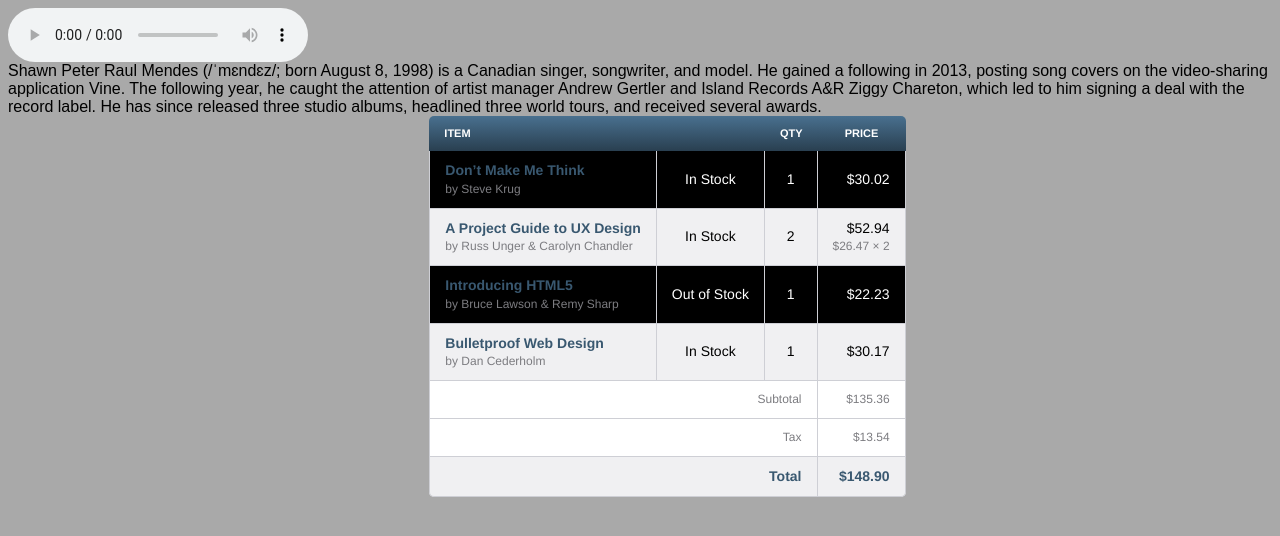
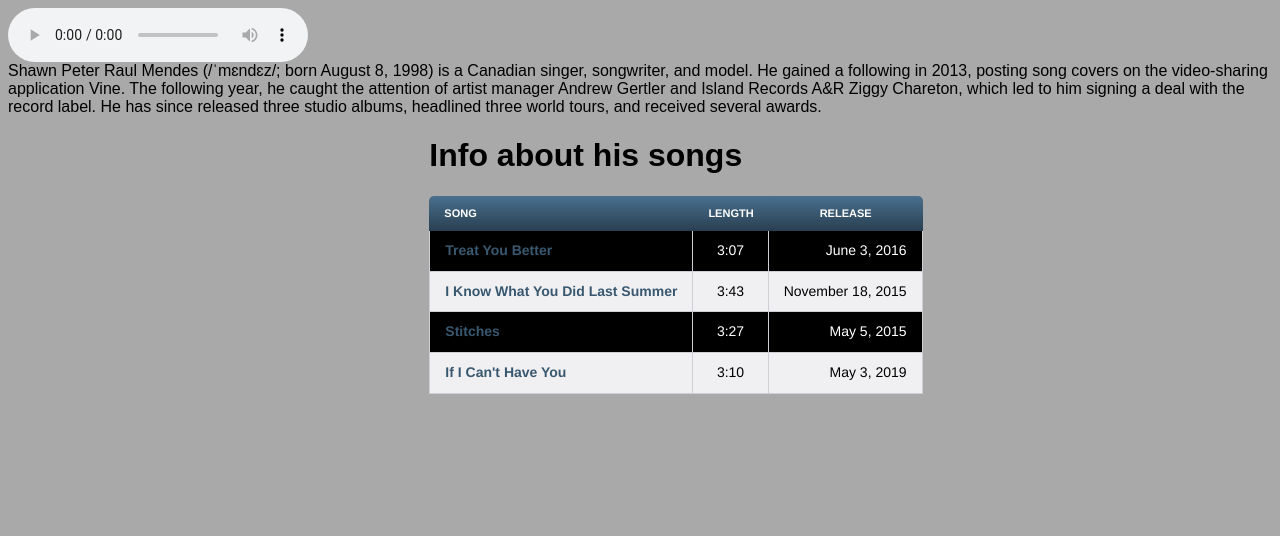
Before and after one commit to Huginn-Muninn/HuginnMuninn.github.io, a Jekyll site: the page built from authors/Shawn.html, in a window 1280 px wide. Shown: the top 536 px of the page. Built offline with Jekyll 4.4.1, drawn with Linux system fonts in a browser that asks for light colours.

Commit message:
Update Shawn.html

```diff
--- a/authors/Shawn.html
+++ b/authors/Shawn.html
@@ -13,65 +13,44 @@
         <div class='vinstri'></div>
         <a>
           <table class='midja'>
+                     <h1>Info about his songs</h1>
         <thead>
             <tr>
-                  <th scope="col" colspan="2">Item</th>
-                  <th scope="col">Qty</th>
-                  <th scope="col">Price</th>
+            <th scope="col">Song</th>
+            <th scope="col">Length</th>
+            <th scope="col">Release</th>
             </tr>
         </thead>
         <tbody class='bakgrat'>
             <tr>
             <td class='bakgrat'>
-                    <strong class="book-title">Don&#8217;t Make Me Think</strong>
-                    <span class="text-offset">by Steve Krug</span>
+                <strong class="book-title">Treat You Better</strong>
             </td>
-                  <td class="item-stock hvit">In Stock</td>
-                  <td class="item-qty hvit">1</td>
-                  <td class="item-price hvit">$30.02</td>
+            <td class="item-qty hvit">3:07</td>
+            <td class="item-price hvit">June 3, 2016</td>
             </tr>
             <tr>
             <td>
-                    <strong class="book-title">A Project Guide to UX Design</strong>
-                    <span class="text-offset">by Russ Unger &#38; Carolyn Chandler</span>
+                <strong class="book-title">I Know What You Did Last Summer</strong>
             </td>
-                  <td class="item-stock svart">In Stock</td>
-                  <td class="item-qty svart">2</td>
-                  <td class="item-price svart">$52.94 <span class="text-offset item-multiple">$26.47 &#215; 2</span></td>
+            <td class="item-qty svart">3:43</td>
+            <td class="item-price svart">November 18, 2015</td>
             </tr>
             <tr>
             <td class='bakgrat'>
-                    <strong class="book-title">Introducing HTML5</strong>
-                    <span class="text-offset">by Bruce Lawson &#38; Remy Sharp</span>
+                <strong class="book-title">Stitches</strong>
             </td>
-                  <td class="item-stock hvit">Out of Stock</td>
-                  <td class="item-qty hvit">1</td>
-                  <td class="item-price hvit">$22.23</td>
+            <td class="item-qty hvit">3:27</td>
+            <td class="item-price hvit">May 5, 2015</td>
             </tr>
             <tr>
             <td>
-                    <strong class="book-title">Bulletproof Web Design</strong>
-                    <span class="text-offset">by Dan Cederholm</span>
+                <strong class="book-title">If I Can't Have You</strong>
             </td>
-                  <td class="item-stock svart">In Stock</td>
-                  <td class="item-qty svart">1</td>
-                  <td class="item-price svart">$30.17</td>
+            <td class="item-qty svart">3:10</td>
+            <td class="item-price svart">May 3, 2019</td>
             </tr>
         </tbody>
-              <tfoot>
-                <tr class="text-offset bakhvit">
-                  <td colspan="3">Subtotal</td>
-                  <td>$135.36</td>
-                </tr>
-                <tr class="text-offset bakhvit">
-                  <td colspan="3">Tax</td>
-                  <td>$13.54</td>
-                </tr>
-                <tr>
-                  <td colspan="3">Total</td>
-                  <td>$148.90</td>
-                </tr>
-              </tfoot>
     </table>
     </a>
 </div>
```
Lines whose indentation alone changed are shown as unchanged.
